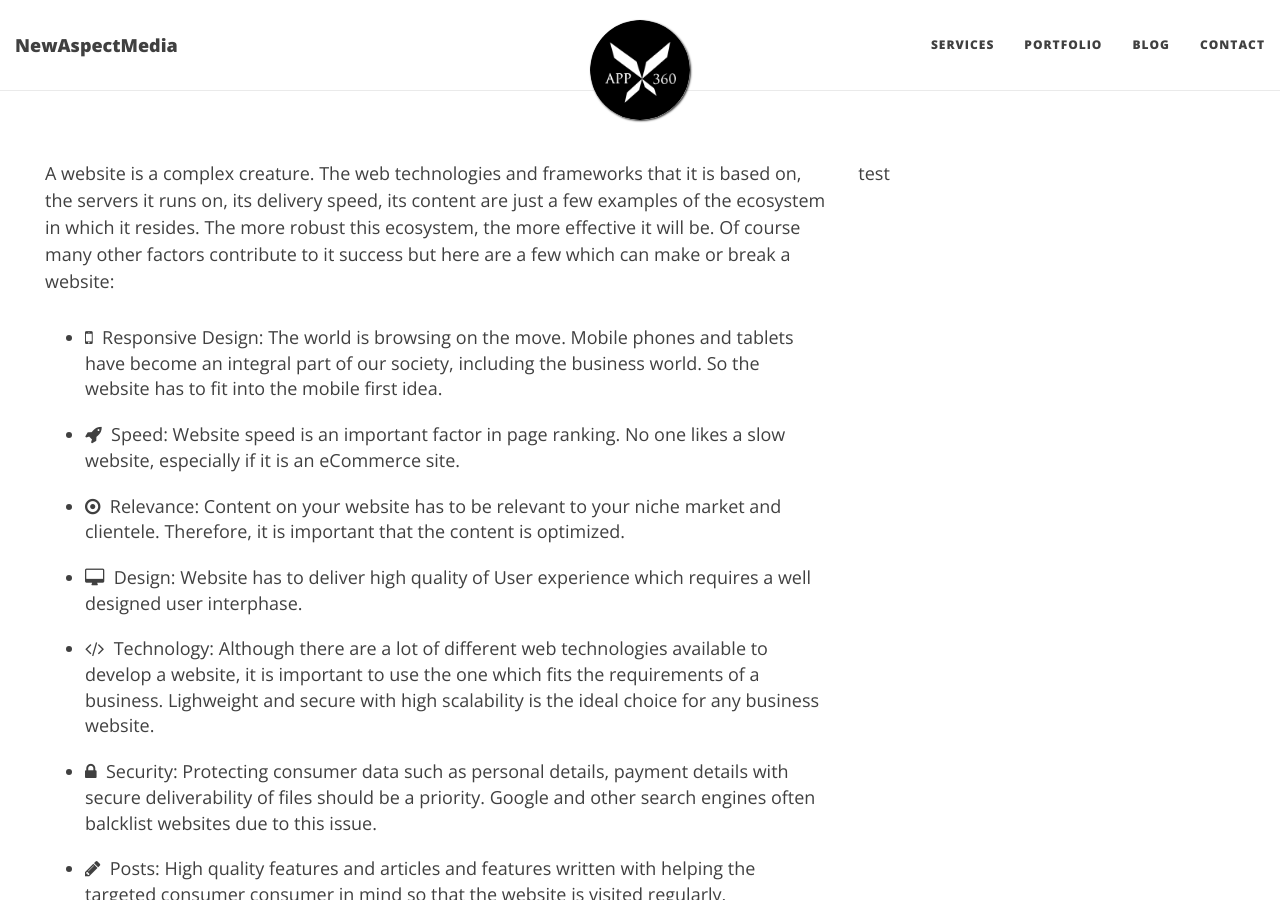
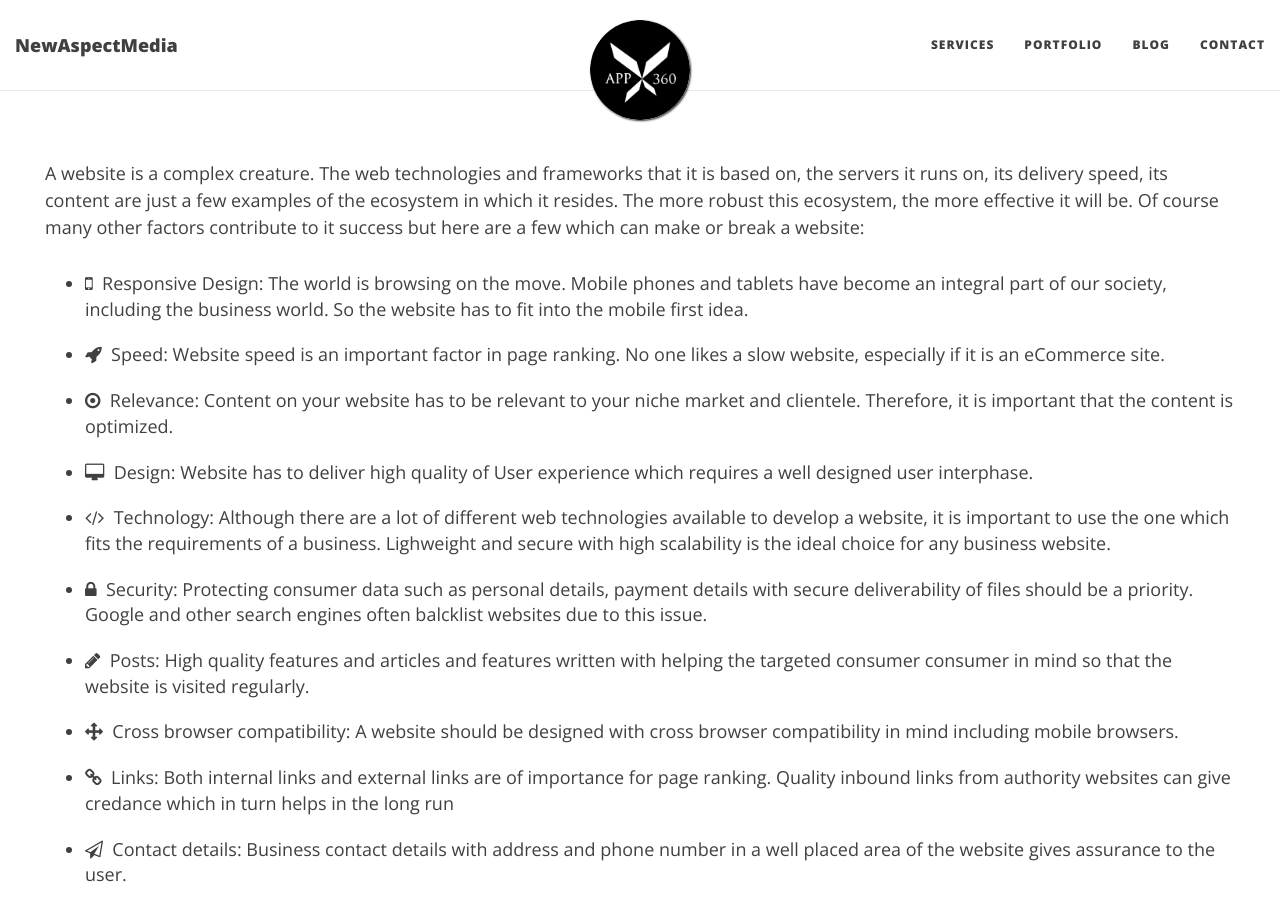
Before and after one commit to newmedia77/appxnam, a Jekyll site: the page built from 10-things-that-can-make-or-break-your-website.html, in a window 1280 px wide and 900 px high. Built offline with Jekyll 4.4.1, drawn with Linux system fonts in a browser that asks for light colours; nearby versions of some CDN libraries.

Commit message:
andreas
test

```diff
--- a/10-things-that-can-make-or-break-your-website.html
+++ b/10-things-that-can-make-or-break-your-website.html
@@ -5,7 +5,7 @@
 ---
 <div class="container">
 	<div class="row">
-		<div class="col-md-8">
+		<div class="col-xs-12">
 			<p>A website is a complex creature. The web technologies and frameworks that it is based on, the servers it runs on, its delivery speed, its content are just a few examples of the ecosystem in which it resides. The more robust this ecosystem, the more effective it will be. Of course many other factors contribute to it success but here are a few which can make or break a website:&nbsp;</p>
 
 			<ul class="web-tips">
@@ -21,8 +21,5 @@
 				<li><i class="fa fa-send-o fa-1x"></i>&nbsp;&nbsp;Contact details: Business contact details with address and phone number in a well placed area of the website gives assurance to the user.</li>
 			</ul>
 		</div>
-		<div class="col-md-4">
-			<p>test</p>
-		</div>
 	</div>
 </div>
```
